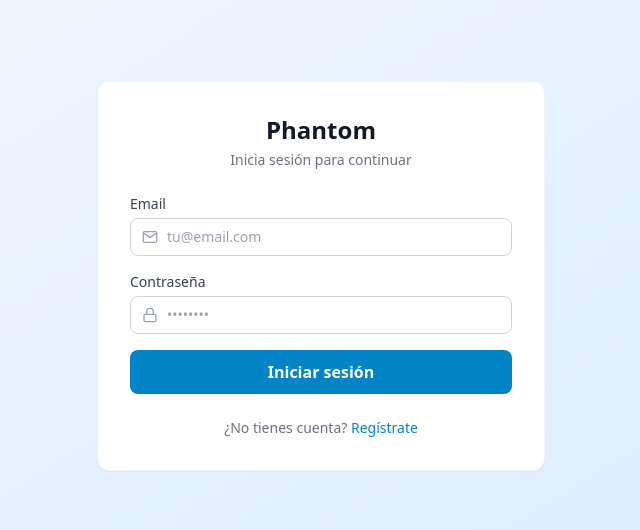
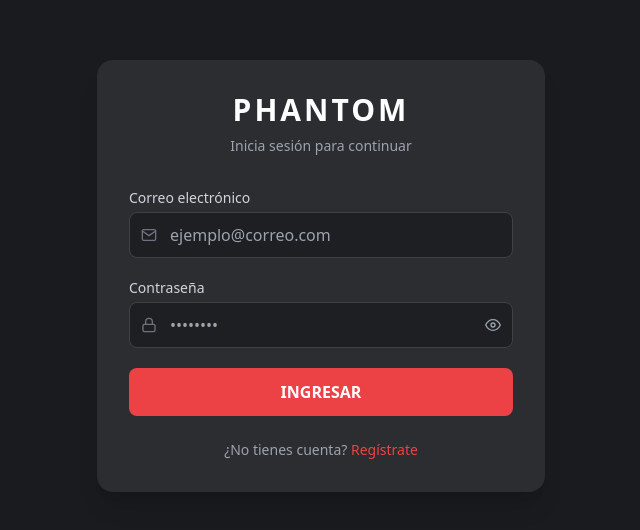
Before and after one commit to MaelXDD/JSReact, a React (Vite) app in the folder PhantomReact/: page /login in a window 1280 px wide. Shown: the part 124-654 px from the top of the page, without its empty margins (319-959 px from the left). Built offline with nearby package versions, Linux system fonts and the light colour scheme; no server answers.

Commit message:
Tema Visual

```diff
--- a/PhantomReact/src/App.tsx
+++ b/PhantomReact/src/App.tsx
@@ -9,6 +9,7 @@ import AdminPage from './pages/AdminPage'
 import RegisterPage from './pages/RegisterPage'
 
 import Navbar from './components/shared/Navbar'
+import Footer from './components/shared/Footer'
 
 function PrivateRoute({ children }: { readonly children: ReactNode }) {
   const { user, loading } = useAuth()
@@ -52,6 +53,8 @@ export default function App() {
           <Route path="*" element={<Navigate to="/" replace />} />
         </Routes>
       </main>
+
+      {user && <Footer />}
     </div>
   )
 }
--- /dev/null
+++ b/PhantomReact/src/components/shared/Footer.tsx
@@ -0,0 +1,41 @@
+import { FiMapPin, FiMail, FiPhone, FiFacebook, FiInstagram, FiTwitter } from 'react-icons/fi'
+
+export default function Footer() {
+    return (
+        <footer className="bg-[#1a1b1e] text-gray-400 py-12 border-t border-[#2b2d31]">
+            <div className="max-w-7xl mx-auto px-4 grid grid-cols-1 md:grid-cols-2 gap-12">
+
+                <div className="space-y-4">
+                    <h2 className="text-2xl font-black text-[#ed4245] uppercase tracking-widest">PHANTOM</h2>
+                    <p className="text-sm max-w-sm">
+                        Tu tienda gamer de confianza en Perú. Especialistas en consolas, videojuegos y accesorios al mejor precio.
+                    </p>
+                    <div className="flex gap-4 text-xl">
+                        <a href="#" className="hover:text-[#ed4245] transition-colors"><FiFacebook /></a>
+                        <a href="#" className="hover:text-[#ed4245] transition-colors"><FiInstagram /></a>
+                        <a href="#" className="hover:text-[#ed4245] transition-colors"><FiTwitter /></a>
+                    </div>
+                </div>
+
+                <div className="space-y-4">
+                    <h3 className="font-bold text-white uppercase text-sm tracking-wider">Contacto</h3>
+                    <ul className="space-y-3 text-sm">
+                        <li className="flex items-center gap-2">
+                            <FiMapPin className="text-[#ed4245]" /> Lima, Perú
+                        </li>
+                        <li className="flex items-center gap-2">
+                            <FiMail className="text-[#ed4245]" /> soporte@phantom.pe
+                        </li>
+                        <li className="flex items-center gap-2">
+                            <FiPhone className="text-[#ed4245]" /> +51 999 888 777
+                        </li>
+                    </ul>
+                </div>
+            </div>
+
+            <div className="max-w-7xl mx-auto px-4 mt-12 pt-8 border-t border-[#2b2d31] text-center text-xs text-gray-600">
+                 {new Date().getFullYear()} Phantom. Todos los derechos reservados.
+            </div>
+        </footer>
+    )
+}
--- a/PhantomReact/src/components/shared/Navbar.tsx
+++ b/PhantomReact/src/components/shared/Navbar.tsx
@@ -10,35 +10,34 @@ export default function Navbar() {
   const { handleLogout } = useLogout()
 
   return (
-      <nav className="bg-white border-b border-gray-200 sticky top-0 z-50 shadow-sm">
+      <nav className="bg-[#1a1b1e] border-b border-[#2b2d31] sticky top-0 z-50 shadow-lg text-white">
         <div className="max-w-7xl mx-auto px-4 sm:px-6 lg:px-8 h-16 flex items-center justify-between">
-          <Link to="/" className="flex items-center gap-2 font-bold text-xl text-primary-600">
-            Phantom
+
+          <Link to="/" className="text-2xl font-black tracking-widest uppercase text-white">
+            PHANTOM
           </Link>
-
-          <div className="flex items-center gap-4">
-          <span className="hidden sm:block text-sm text-gray-500">
-            Hola, <span className="font-medium text-gray-800">{profile?.nombre ?? 'Usuario'}</span>
-            {isAdmin && <span className="ml-2 text-xs bg-orange-100 text-orange-700 px-2 py-0.5 rounded-full font-semibold">Admin</span>}
+          <div className="flex items-center gap-6">
+          <span className="hidden sm:block text-sm text-gray-400">
+            Hola, <span className="font-medium text-white">{profile?.nombre ?? 'Usuario'}</span>
+            {isAdmin && <span className="ml-2 text-xs bg-[#ed4245] text-white px-2 py-0.5 rounded-full font-semibold">Admin</span>}
           </span>
-
             {isAdmin && (
-                <Link to="/admin" className="flex items-center gap-1 text-sm btn-secondary">
-                  <FiSettings /> Panel Admin
+                <Link to="/admin" className="flex items-center gap-2 text-sm text-gray-300 hover:text-[#ed4245] transition-colors">
+                  <FiSettings /> <span className="hidden sm:inline">Panel</span>
                 </Link>
             )}
 
-            <Link to="/cart" className="relative flex items-center gap-1 text-sm btn-secondary">
-              <FiShoppingCart />
-              Carrito
+            <Link to="/cart" className="relative flex items-center gap-2 text-sm text-gray-300 hover:text-white transition-colors">
+              <FiShoppingCart className="text-lg" />
+              <span className="hidden sm:inline">Carrito</span>
               {totalItems > 0 && (
-                  <span className="absolute -top-2 -right-2 bg-accent text-white text-xs rounded-full w-5 h-5 flex items-center justify-center font-bold">
+                  <span className="absolute -top-2 -right-2 bg-[#ed4245] text-white text-[10px] rounded-full w-4 h-4 flex items-center justify-center font-bold">
                 {totalItems}
               </span>
               )}
             </Link>
 
-            <button onClick={handleLogout} className="flex items-center gap-1 text-sm text-gray-500 hover:text-red-500 transition-colors">
+            <button onClick={handleLogout} className="flex items-center gap-2 text-sm text-gray-400 hover:text-[#ed4245] transition-colors">
               <FiLogOut />
               <span className="hidden sm:inline">Salir</span>
             </button>
--- a/PhantomReact/src/pages/AdminPage.tsx
+++ b/PhantomReact/src/pages/AdminPage.tsx
@@ -27,7 +27,10 @@ export default function AdminPage() {
           <h1 className="text-2xl font-bold text-gray-900">Panel de administración</h1>
           <p className="text-gray-500 text-sm mt-1">{products.length} productos registrados</p>
         </div>
-        <button onClick={openCreate} className="btn-primary flex items-center gap-2">
+        <button
+            onClick={openCreate}
+            className="flex items-center gap-2 bg-[#ed4245] hover:bg-[#c43638] text-white px-5 py-2.5 rounded-lg font-bold transition-all active:scale-[0.98] shadow-md hover:shadow-lg"
+        >
           <FiPlus /> Nuevo producto
         </button>
       </div>
--- a/PhantomReact/src/pages/LoginPage.tsx
+++ b/PhantomReact/src/pages/LoginPage.tsx
@@ -1,29 +1,34 @@
+import { useState } from 'react'
 import { Link } from 'react-router-dom'
-import { FiMail, FiLock, FiAlertCircle } from 'react-icons/fi'
+import { FiMail, FiLock, FiAlertCircle, FiEye, FiEyeOff } from 'react-icons/fi'
 import { useLoginForm } from '../hooks/useLoginForm'
 
 export default function LoginPage() {
   const { form, setEmail, setPassword, error, loading, handleSubmit } = useLoginForm()
+  const [showPassword, setShowPassword] = useState(false)
 
   return (
-    <div className="min-h-screen bg-gradient-to-br from-primary-50 to-blue-100 flex items-center justify-center p-4">
-      <div className="card p-8 w-full max-w-md">
-        <div className="text-center mb-6">
-          <h1 className="text-2xl font-bold text-gray-900">Phantom</h1>
-          <p className="text-gray-500 text-sm mt-1">Inicia sesión para continuar</p>
+      <div className="min-h-screen bg-[#1a1b1e] flex items-center justify-center p-4">
+        <div className="bg-[#2b2d31] p-8 w-full max-w-md rounded-2xl shadow-xl text-white">
+
+          <div className="text-center mb-8">
+            <h1 className="text-3xl font-black tracking-widest text-white uppercase">PHANTOM</h1>
+            <p className="text-gray-400 text-sm mt-2">Inicia sesión para continuar</p>
           </div>
 
-        <form onSubmit={handleSubmit} className="space-y-4">
+          <form onSubmit={handleSubmit} className="space-y-5">
             <div>
-            <label htmlFor="email" className="block text-sm font-medium text-gray-700 mb-1">Email</label>
+              <label htmlFor="email" className="block text-sm font-medium text-gray-300 mb-1">
+                Correo electrónico
+              </label>
               <div className="relative">
-              <FiMail className="absolute left-3 top-1/2 -translate-y-1/2 text-gray-400" />
+                <FiMail className="absolute left-3 top-1/2 -translate-y-1/2 text-gray-500" />
                 <input
                     id="email"
                     type="email"
                     required
-                className="input-field pl-9"
-                placeholder="tu@email.com"
+                    className="w-full bg-[#1e1f22] border border-[#3f4147] rounded-lg p-2.5 pl-10 text-white focus:ring-2 focus:ring-[#ed4245] outline-none transition-all"
+                    placeholder="ejemplo@correo.com"
                     value={form.email}
                     onChange={e => setEmail(e.target.value)}
                 />
@@ -31,35 +36,54 @@ export default function LoginPage() {
             </div>
 
             <div>
-            <label htmlFor="password" className="block text-sm font-medium text-gray-700 mb-1">Contraseña</label>
+              <label htmlFor="password" className="block text-sm font-medium text-gray-300 mb-1">
+                Contraseña
+              </label>
               <div className="relative">
-              <FiLock className="absolute left-3 top-1/2 -translate-y-1/2 text-gray-400" />
+                <FiLock className="absolute left-3 top-1/2 -translate-y-1/2 text-gray-500" />
                 <input
                     id="password"
-                type="password"
+                    type={showPassword ? "text" : "password"}
                     required
-                className="input-field pl-9"
+                    className="w-full bg-[#1e1f22] border border-[#3f4147] rounded-lg p-2.5 pl-10 pr-10 text-white focus:ring-2 focus:ring-[#ed4245] outline-none transition-all"
                     placeholder="••••••••"
                     value={form.password}
                     onChange={e => setPassword(e.target.value)}
                 />
+                <button
+                    type="button"
+                    onClick={() => setShowPassword(!showPassword)}
+                    className="absolute right-3 top-1/2 -translate-y-1/2 text-gray-400 hover:text-white transition-colors"
+                >
+                  {showPassword ? <FiEyeOff /> : <FiEye />}
+                </button>
               </div>
             </div>
 
             {error && (
-            <div className="flex items-center gap-2 text-sm text-red-600 bg-red-50 border border-red-200 rounded-lg p-3">
-              <FiAlertCircle className="shrink-0" /> {error}
+                <div className="flex items-center gap-2 text-sm text-[#ed4245] bg-[#3d2122] border border-[#ed4245]/20 rounded-lg p-3">
+                  <FiAlertCircle className="shrink-0" />
+                  <span>{error}</span>
                 </div>
             )}
 
-          <button type="submit" disabled={loading} className="btn-primary w-full py-2.5 mt-2">
-            {loading ? 'Iniciando sesión...' : 'Iniciar sesión'}
+            <button
+                type="submit"
+                disabled={loading}
+                className="w-full bg-[#ed4245] hover:bg-[#c43638] text-white font-bold py-3 rounded-lg transition-all active:scale-[0.98]"
+            >
+              {loading ? 'INGRESANDO...' : 'INGRESAR'}
             </button>
           </form>
 
-        <p className="text-center text-sm text-gray-500 mt-6">
+          <p className="text-center text-sm text-gray-400 mt-6">
             ¿No tienes cuenta?{' '}
-          <Link to="/register" className="text-primary-600 font-medium hover:underline">Regístrate</Link>
+            <Link
+                to="/register"
+                className="text-[#ed4245] font-medium hover:text-white transition-colors hover:underline"
+            >
+              Regístrate
+            </Link>
           </p>
         </div>
       </div>
--- a/PhantomReact/src/pages/RegisterPage.tsx
+++ b/PhantomReact/src/pages/RegisterPage.tsx
@@ -1,5 +1,6 @@
+import { useState } from 'react'
 import { Link } from 'react-router-dom'
-import { FiAlertCircle } from 'react-icons/fi'
+import { FiAlertCircle, FiEye, FiEyeOff } from 'react-icons/fi'
 import { useRegisterForm, type RegisterFormState } from '../hooks/useRegisterForm'
 
 const FIELDS: Array<{
@@ -20,46 +21,58 @@ const FIELDS: Array<{
 
 export default function RegisterPage() {
   const { form, onChange, error, loading, handleSubmit } = useRegisterForm()
+  const [showPassword, setShowPassword] = useState(false)
 
   return (
-    <div className="min-h-screen bg-gradient-to-br from-primary-50 to-blue-100 flex items-center justify-center p-4">
-      <div className="card p-8 w-full max-w-md">
+      <div className="min-h-screen bg-[#1a1b1e] flex items-center justify-center p-4">
+        <div className="bg-[#2b2d31] p-8 w-full max-w-md rounded-2xl shadow-xl text-white">
           <div className="text-center mb-6">
-          <h1 className="text-2xl font-bold">Crear cuenta</h1>
-          <p className="text-gray-500 text-sm mt-1">Completa tus datos para registrarte</p>
+            <h1 className="text-3xl font-black tracking-widest text-white uppercase">PHANTOM</h1>
+            <p className="text-gray-400 text-sm mt-1">Completa tus datos para registrarte</p>
           </div>
 
-        <form onSubmit={handleSubmit} className="space-y-3">
+          <form onSubmit={handleSubmit} className="space-y-4">
             {FIELDS.map(f => (
-            <div key={f.name}>
-              <label className="block text-sm font-medium text-gray-700 mb-1">{f.label}</label>
+                <div key={f.name} className="relative">
+                  <label className="block text-sm font-medium text-gray-300 mb-1">{f.label}</label>
+                  <div className="relative">
                     <input
                         name={f.name}
-                  type={f.type}
+                        type={f.name === 'password' && showPassword ? 'text' : f.type}
                         required={f.required}
                         placeholder={f.placeholder}
                         maxLength={f.maxLength}
-                  className="input-field"
+                        className="w-full bg-[#1e1f22] border border-[#3f4147] rounded-lg p-2.5 text-white focus:ring-2 focus:ring-[#ed4245] outline-none transition-all"
                         value={form[f.name]}
                         onChange={e => onChange(f.name, e.target.value)}
                     />
+                    {f.name === 'password' && (
+                        <button
+                            type="button"
+                            onClick={() => setShowPassword(!showPassword)}
+                            className="absolute right-3 top-1/2 -translate-y-1/2 text-gray-400 hover:text-white"
+                        >
+                          {showPassword ? <FiEyeOff /> : <FiEye />}
+                        </button>
+                    )}
+                  </div>
                 </div>
             ))}
 
             {error && (
-            <div className="flex items-center gap-2 text-sm text-red-600 bg-red-50 border border-red-200 rounded-lg p-3">
+                <div className="flex items-center gap-2 text-sm text-[#ed4245] bg-[#3d2122] border border-[#ed4245]/20 rounded-lg p-3">
                   <FiAlertCircle className="shrink-0" /> {error}
                 </div>
             )}
 
-          <button type="submit" disabled={loading} className="btn-primary w-full py-2.5 mt-2">
-            {loading ? 'Registrando...' : 'Crear cuenta'}
+            <button type="submit" disabled={loading} className="w-full bg-[#ed4245] hover:bg-[#c43638] text-white font-bold py-3 rounded-lg transition-all active:scale-[0.98]">
+              {loading ? 'Registrando...' : 'CREAR CUENTA'}
             </button>
           </form>
 
-        <p className="text-center text-sm text-gray-500 mt-5">
+          <p className="text-center text-sm text-gray-400 mt-5">
             ¿Ya tienes cuenta?{' '}
-          <Link to="/login" className="text-primary-600 font-medium hover:underline">Inicia sesión</Link>
+            <Link to="/login" className="text-[#ed4245] font-medium hover:underline">Inicia sesión</Link>
           </p>
         </div>
       </div>
```
Also changed, not shown: PhantomReact/src/components/client/ProductCard.tsx (+21 -26 lines). Lines whose indentation alone changed are shown as unchanged.
